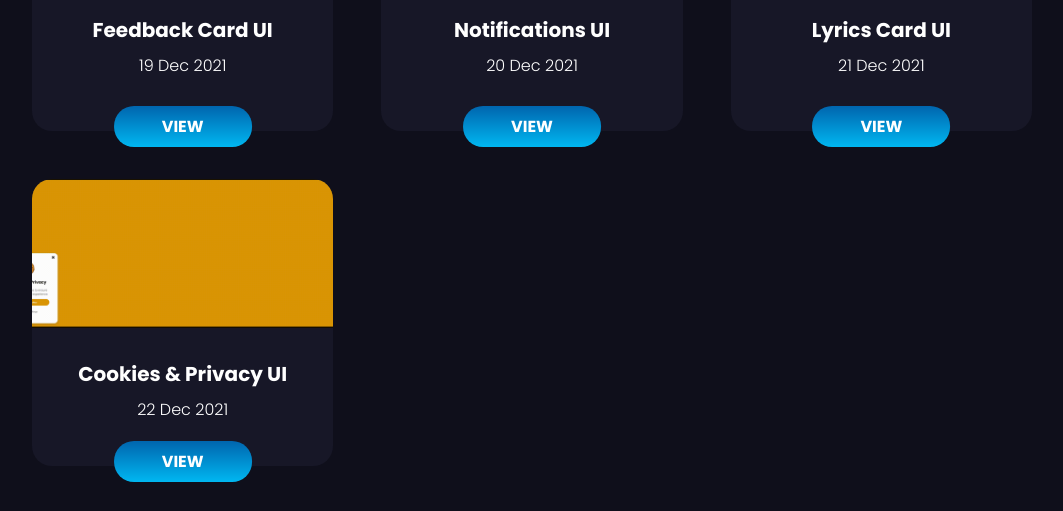
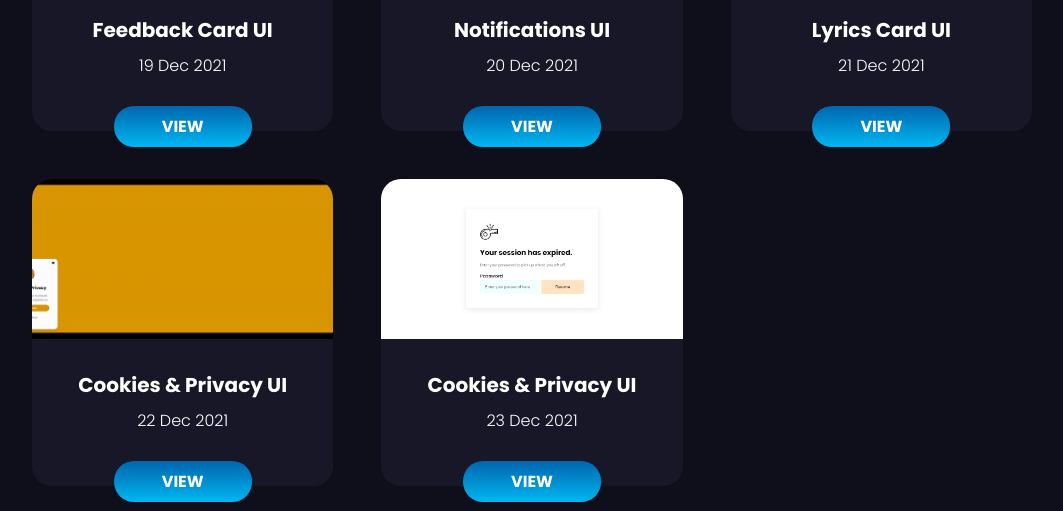
Before and after one commit to enesoeztekin/web-ui-design, a plain HTML site: page index.html in a window 1280 px wide. Shown: the part 716-1227 px from the top of the page, without its empty margins (108-1171 px from the left). Drawn offline with Linux system fonts and the light colour scheme.

Commit message:
Day-8 preview added into index.html

```diff
--- a/index.html
+++ b/index.html
@@ -82,6 +82,15 @@
                     </div>
                     <a href="./Day-7/" class="btn btn-view" target="_blank">view</a>
                 </div>
+                <div class="card">
+                    <img src="./Day-8/Design/Day-8-Session-Expired-Modal-UI-Desktop.png"
+                        alt="Cookies and Privacy UI Preview" class="ui-preview">
+                    <div class="ui-details">
+                        <h4>Cookies & Privacy UI</h4>
+                        <p>23 Dec 2021</p>
+                    </div>
+                    <a href="./Day-8/" class="btn btn-view" target="_blank">view</a>
+                </div>
             </div>
         </div>
     </article>
```
